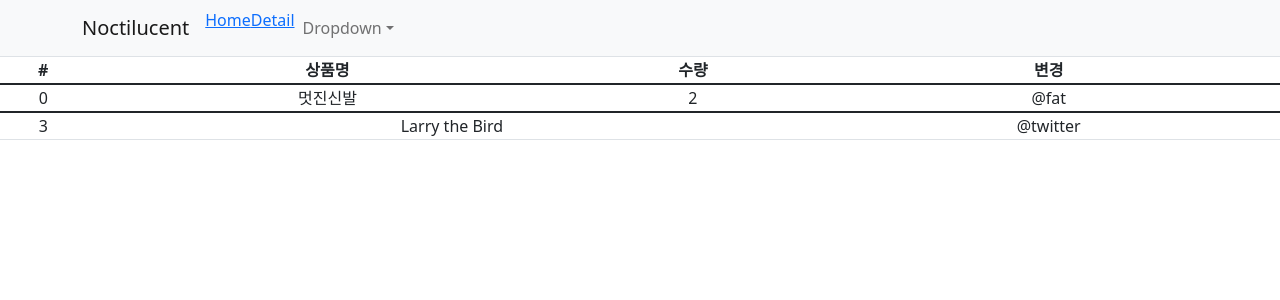
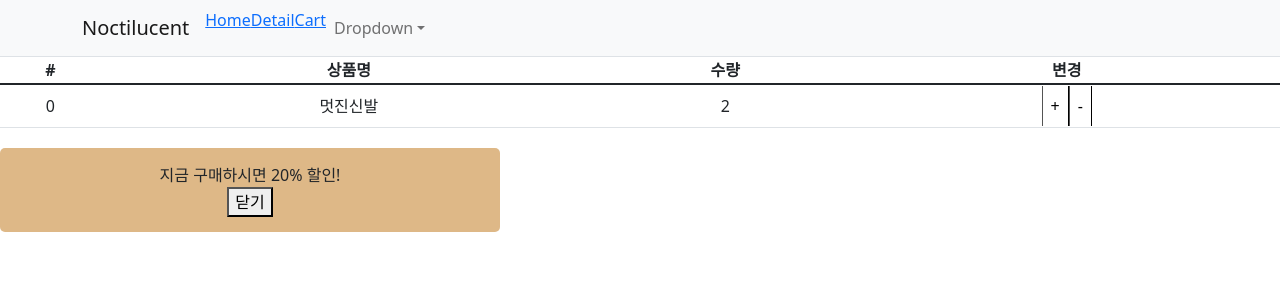
Before and after one commit to rustywhite404/reactShopping, a React (Create React App) app: page /cart in a window 1280 px wide. Shown: the top 300 px of the page. Built offline with nearby package versions, Linux system fonts and the light colour scheme.

Commit message:
redux 여러개 활용 방법

```diff
--- a/src/App.js
+++ b/src/App.js
@@ -159,6 +159,7 @@ function NavBar(){
           <Nav className="me-auto">
             <Link to="/">Home</Link>
             <Link to="/detail">Detail</Link>
+            <Link to="/cart">Cart</Link>
             <NavDropdown title="Dropdown" id="basic-nav-dropdown">
               <NavDropdown.Item href="#action/3.1">Action</NavDropdown.Item>
               <NavDropdown.Item href="#action/3.2">Another action</NavDropdown.Item>
--- a/src/Cart.js
+++ b/src/Cart.js
@@ -3,26 +3,49 @@ import {Table} from 'react-bootstrap';
 import {connect} from 'react-redux';
 function Cart(props){
     return(
+        <div>
             <Table striped bordered hover>
                 <tr>
                 <th>#</th>
                 <th>상품명</th>
                 <th>수량</th>
                 <th>변경</th>
+                </tr>
+                {/* redux를 쓴다면 state 데이터를 수정하고 싶을 때 어떻게 해야하는가?
+                    1. index.js에 reducer 함수를 만들고 거기에 데이터를 수정하는 법을 정의한다.
+                    2. 원하는 곳에서 dispatch() 라는 함수를 써서 reducer에게 수정해달라고 요청한다.
+                    반드시 이렇게 데이터를 수정해야 한다(!안 그러면 redux 쓰는 이점이 없음)
 
+                    // ***reducer는 그냥 function으로 시작하는 흔히 보는 함수인데, 안에 1. state 초기값 / 2. state 데이터 수정방법이 잔뜩 들어있는 함수라고 생각하면 된다.
+                */}
+
+                {props.realState.map((a,i)=>{
+                    return(
+                    <tr key={i}>
+                    <td>{a.id}</td>
+                    <td>{a.name}</td>
+                    <td>{a.quan}</td>
+                    <td>
+                        <button onClick={()=>{ props.dispatch({type:'수량증가'})}}> + </button>
+                        <button onClick={()=>{ props.dispatch({type:'수량감소'})}}> - </button>
+                    </td>
+                    {/* 데이터 수정방법을 정의한 후 이렇게 dispatch함수를 써서 reducer를 동작시킨다. 이렇게 하면 버튼을 누를 때 마다 '수량증가' 라고 작명해놓은 state 수정방법이 동작한다. */}
                     </tr>
-    <tr>
-      <td>{props.realState[0].id}</td>
-      <td>{props.realState[0].name}</td>
-      <td>{props.realState[0].quan}</td>
-      <td>@fat</td>
-    </tr>
-    <tr>
-      <td>3</td>
-      <td colSpan={2}>Larry the Bird</td>
-      <td>@twitter</td>
-    </tr>
+                    )
+                })}
             </Table>
+            {props.alertState ===true ?(
+                <div className="my-alert2">
+                    <p>지금 구매하시면 20% 할인!</p>
+                    <button onClick={()=>{props.dispatch({type:'팝업닫기'})}}>닫기</button>
+                </div>
+                ) : null
+            }
+            {/* 사실 이 팝업을 만들 때 쓴 것처럼 redux를 쓰면 안 된다. 이거 하나 만드는데 굳이 redux에 저장까지 할 필요가 없다.
+            이 state 데이터를 다른 컴포넌트에서 또 쓸 일이 없다면 그냥 Cart 안에서 useState()로 만들면 된다.
+            반면, 여러 컴포넌트에서 공유하는 값은 redux store 안에 보관해야 함.
+            */}
+        </div>
     )
 }
 
@@ -34,7 +57,8 @@ function Cart(props){
 
 function stateToProps(state){
     return{
-        realState : state
+        realState : state.reducer,
+        alertState : state.reducer2
     }
 }
 
--- a/src/index.js
+++ b/src/index.js
@@ -6,7 +6,7 @@ import reportWebVitals from './reportWebVitals';
 import 'bootstrap/dist/css/bootstrap.css';
 import {BrowserRouter} from 'react-router-dom';
 import {Provider} from 'react-redux';
-import { createStore } from 'redux';
+import { createStore, combineReducers } from 'redux';
 
 /* 기존 코드에 BrowserRouter를 추가해줬다.
 BrowserRouter를 사용하려면 yarn이나 npm으로 사전 설치 필요함.
@@ -19,9 +19,62 @@ HastRouter을 쓰면 사이트 방문 시 URL 맨 뒤에 /#이 붙고, BrowserRo
 BrowserRouter를 쓰려면 API 세팅만 잘 해두면 됨
 */
 
-let store = createStore(()=>{return [{id:0, name:'멋진신발',quan:2}]})
+//let store = createStore(()=>{return [{id:0, name:'멋진신발',quan:2}]})
+// let store = createStore(reducer);
 //리덕스에서 state를 만들려면 createStore()함수를 써야 한다. useState와 다름!
 // 위와 같이 createStrore(콜백함수) 이렇게 쓰면 되고, 콜백함수에는 내가 원하는 state 초기값을 넣어주면 된다.
+
+
+// function reducer(){
+//   //createStore에 refucer 만든 걸 넣으면 reducer가 완성됨.
+//   return [{id:0, name:'멋진신발',quan:2}]
+// }
+
+//또는 이렇게도 쓸 수 있다.
+
+let DefaultState =  [{id:0, name:'멋진신발',quan:2}];
+function reducer(state = DefaultState, action){
+
+  // state = DefaultState 이건 default 파라미터 문법인데
+  // 함수를 만들때 실수 또는 의도적으로 파라미터 입력을 안 했을 때 기본으로 가질 파라미터를 부여하는 것.
+  // 그냥 파라미터 선언할 때 =등호로 입력하면 쓸 수 있다.
+
+  if(action.type ==='수량증가'){
+    // return 수량증가된새로운state
+    let copy = [...state];
+    copy[0].quan++;
+    return copy;
+
+  }else if(action.type ==='수량감소'){
+    let copy = [...state];
+    copy[0].quan--;
+    return copy;
+  }else{
+    return state
+  }
+
+
+  //데이터가 수정되는 방법을 정의한 것.
+  // 1. '수량증가'라는 데이터 수정방법 이름을 하나 작명해 줌(액션.type===수정방법이름) 같은 식으로.
+  // 2. if문 안에는 '수량증가' 라는 요청이 들어오면 어떤 state를 뱉을 지 정의한 것.
+  // 3. else에는 요청이 안 들어온 경우 기본 state를 뱉으라고 정의.
+
+
+}
+
+let alertDefault = true;
+function reducer2(state = alertDefault, action){
+  if(action.type ==='팝업닫기'){
+    return alertDefault = false;
+  }else{
+    return state
+  }
+  }
+// reducer를 하나 더 만들었으면 이걸 store에 등록도 꼭 해줘야 사용 가능함.
+
+//let store = createStore(reducer);
+let store = createStore(combineReducers({reducer, reducer2}));
+// reducer를 여러개 쓸 거면 combineReducers를 만들어서 그 안에 모든 리듀서를 넣으면 된다.
 
 ReactDOM.render(
   <React.StrictMode>
```
Lines whose indentation alone changed are shown as unchanged.
